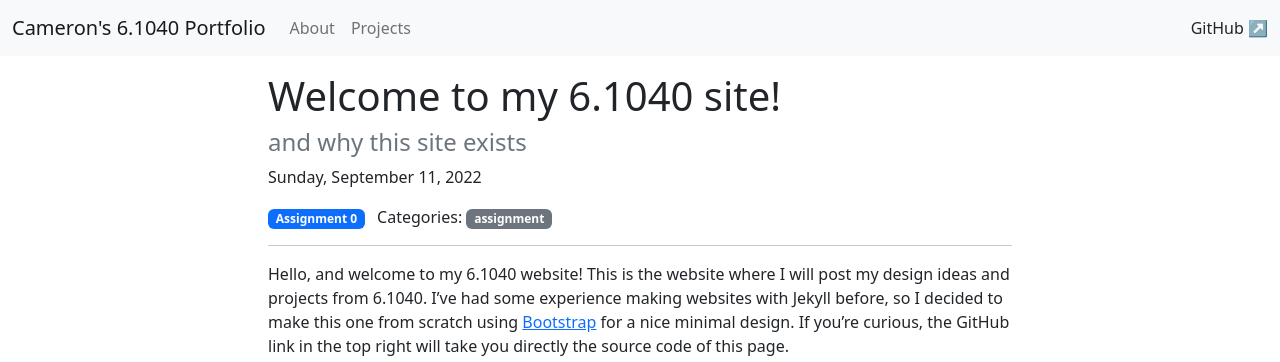
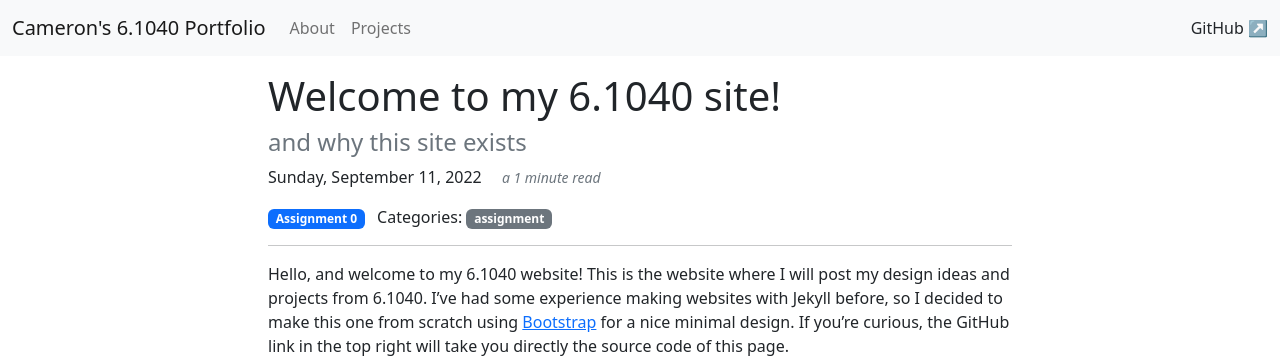
Before and after one commit to camtheman256/61040, a Jekyll site: the page built from _posts/2022-09-11-intro.md, in a window 1280 px wide. Shown: the top 362 px of the page. Built offline with Jekyll 4.4.1, drawn with Linux system fonts in a browser that asks for light colours.

Commit message:
post changes

```diff
--- a/_config.yml
+++ b/_config.yml
@@ -7,5 +7,8 @@ github: https://github.com/camtheman256/61040/tree/main
 
 date_format: "%A, %B %e, %Y"
 
+kramdown:
+  toc_levels: 1..3
+
 plugins:
   - jekyll-sitemap
--- a/_layouts/post.html
+++ b/_layouts/post.html
@@ -4,7 +4,16 @@ layout: default
 <div class="col-lg-8 offset-lg-2">
     <h1>{{ page.title }}</h1>
     <h4 class="text-muted">{{ page.subtitle }}</h4>
-    <p>{{ page.date | date: site.date_format }}</p>
+    <p>
+        {{ page.date | date: site.date_format }}
+        <span class="ms-3 fst-italic small text-muted">
+            a
+            {% assign words = page.content | strip_html | number_of_words %}
+            {% assign ert = words | divided_by:250 | at_least: 1 %}
+            {{ content | strip_html | number_of_words | divided_by: 200 | at_least: 1 }}
+            minute read
+        </span>
+    </p>
     {% if page.categories.size > 0 %}
     <p>
         {% if page.assignment %}
@@ -17,6 +26,7 @@ layout: default
     </p>
     {% endif %}
 
+
     <hr />
 
     {{ content }}
```
